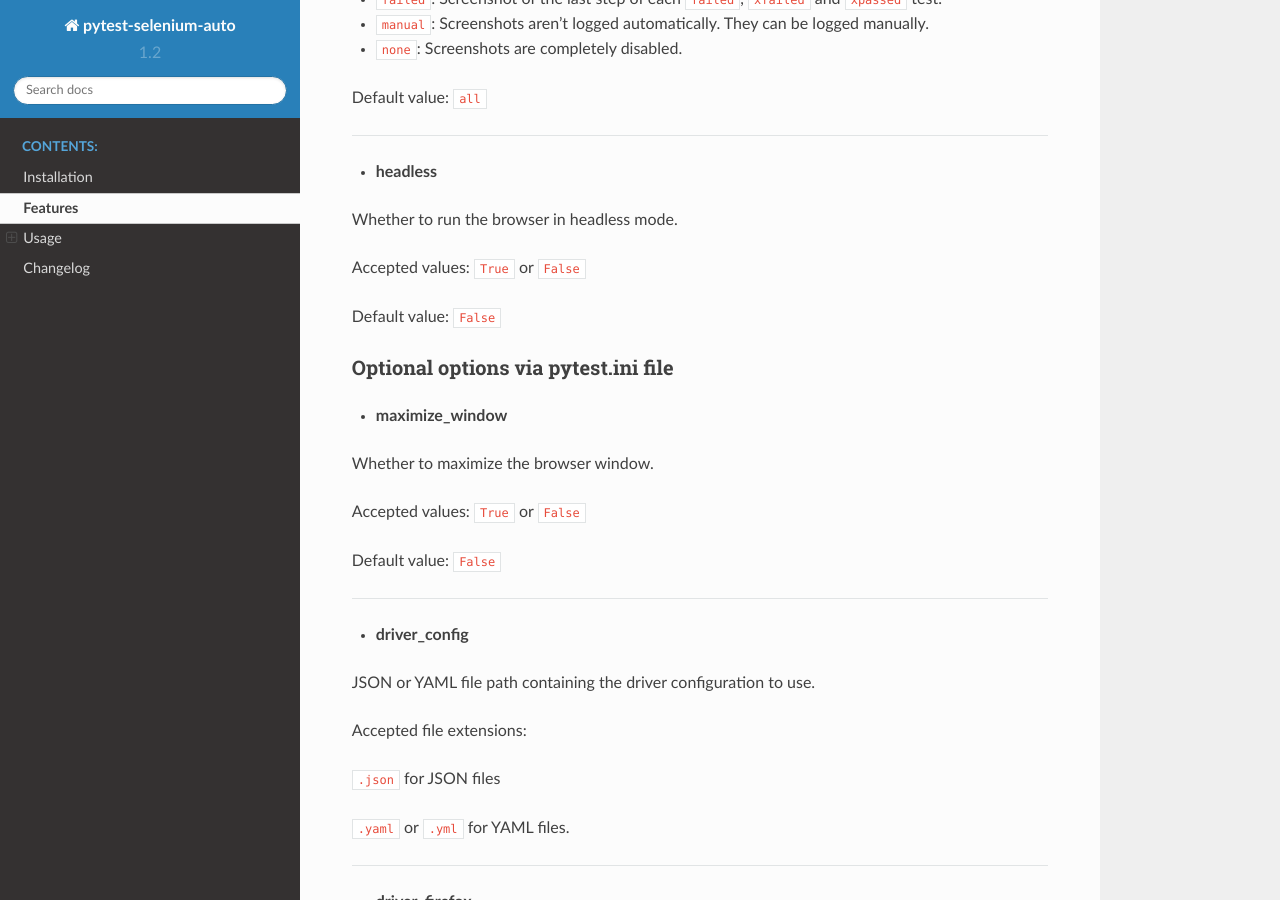
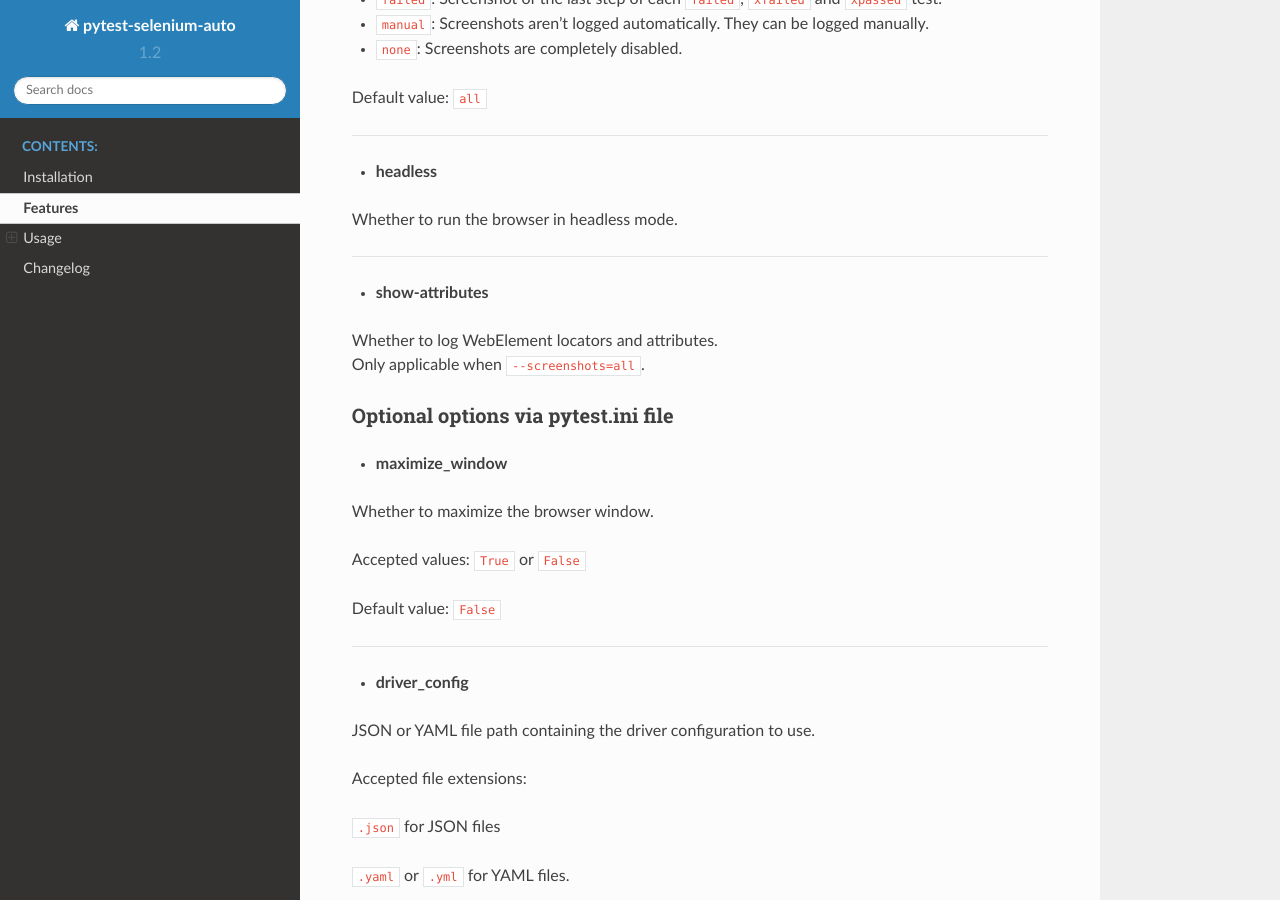
Before and after one commit to harmin-parra/pytest-selenium-auto, a Sphinx documentation site: the page built from docs/user_guide.rst, in a window 1280 px wide and 900 px high, scrolled down 1047 px. Built offline with Sphinx 7.4.7 and the Read the Docs theme 2.0.0, drawn with Linux system fonts in a browser that asks for light colours; some of the changed text lies outside the part shown.

Commit message:
update docs

```diff
--- a/docs/changelog.rst
+++ b/docs/changelog.rst
@@ -10,6 +10,7 @@
 * Possibility to log WebElement attributes alongside screenshots.
 * External CSS file can be added to the report.
 * Comments can be added to manually logged screenshots.
+* Some command-line and INI file options can be overloaded with pytest markers.
 
 **Bugfix**
 
--- a/docs/user_guide.rst
+++ b/docs/user_guide.rst
@@ -61,10 +61,12 @@
 
 Whether to run the browser in headless mode.
 
-Accepted values: ``True`` or ``False``
+----
 
-Default value: ``False``
+* **show-attributes**
 
+| Whether to log WebElement locators and attributes.
+| Only applicable when ``--screenshots=all``.
 
 Optional options via pytest.ini file
 ------------------------------------
@@ -138,17 +140,6 @@
 Accepted values: ``h1``, ``h2``, ``h3``, ``p`` or ``pre``
 
 Default value: ``h2``
-
-----
-
-* **detailed**
-
-| Whether to log WebElement locators and attributes.
-| Only applicable when ``--screenshots=all``.
-
-Accepted values: ``True`` or ``False``
-
-Default value: ``False``
 
 ----
 
```
